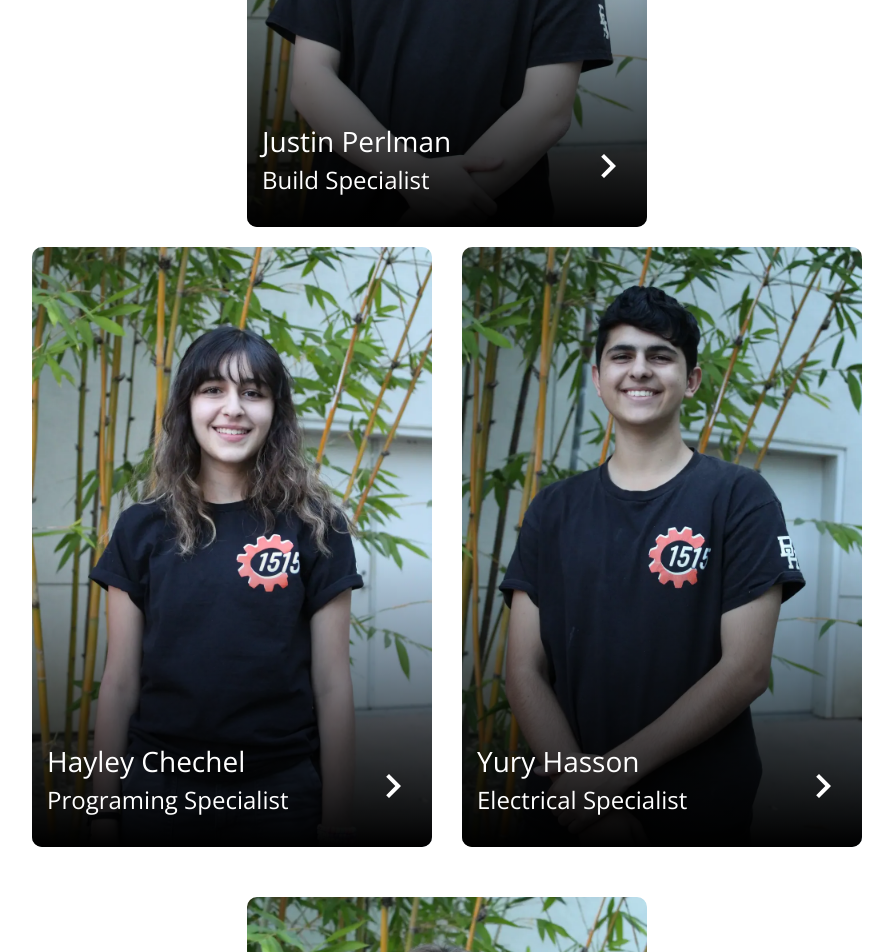
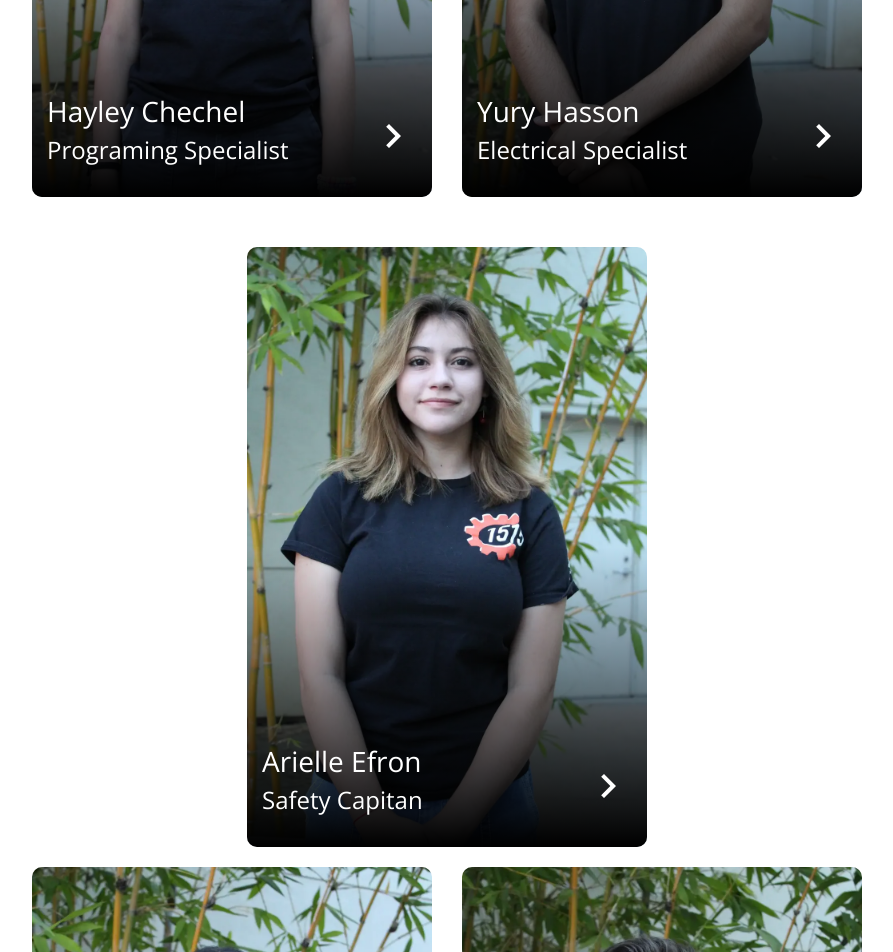
Before and after one commit to scoooozy/vite-team1515, a React (Vite) app: page /Leaders in a window 1280 px wide. Shown: the part 2000-2952 px from the top of the page, without its empty margins (193-1086 px from the left). Built offline with nearby package versions, Linux system fonts and the light colour scheme.

Commit message:
i love robotics(when code work )

```diff
--- a/src/components/LeadersPage/LeadersPage.jsx
+++ b/src/components/LeadersPage/LeadersPage.jsx
@@ -11,11 +11,10 @@ import hay from "./assets/hay.webp";
 import jus from "./assets/jus.webp";
 import kay from "./assets/kay.webp";
 import ode from "./assets/ode.webp";
-import rac from "./assets/rac.webp"
+import rac from "./assets/rac.webp";
 import ari from "./assets/ari.webp";
 import mat from "./assets/mat.webp";
 import yur from "./assets/yur.webp";
-
 
 import Castle from "./assets/castle.webp";
 import LeadersBG from "./leadership.webp";
@@ -30,10 +29,7 @@ const LeadersPage = (props) => {
     <div>
       <NavPage />
       <Header wText="OUR " oText="LEADERS" min="800" bg={LeadersBG}>
-        <button
-          className="scroll-btn"
-          onClick={handleScroll}
-        >
+        <button className="scroll-btn" onClick={handleScroll}>
           Scroll Down
         </button>
       </Header>
@@ -51,12 +47,6 @@ const LeadersPage = (props) => {
             name="Kaylen Wi"
             position="Co-President"
             description="This is my fourth year on the team. As electrical specialist, I wire the robot to ensure Build can run the different components they built with the code Programers wrote. Electrical piqued my interest freshman year and since then I worked very hard to increase my knowledge. Mortorq has given me many opportunities from learning how to use power tools to developing my engineering and leadership skills. I have met so many amazing people through this program and hope to encourage more girls to join FIRST."
-          />{" "}
-          <PersonCard
-            bg={jus}
-            name="Justin Perlman"
-            position="Build Specialist"
-            description="This is my 4th year at Mortorq and taking part in FRC! For the past few years, I’ve been the team’s driver. This year I’m the Build Specialist! It's my duty to teach engineering to our new members, make sure our robot is designed and built with high quality, and keep our build subgroups operating cohesively together! I absolutely love being a part of this team. Everybody has such a positive, inclusive attitude and I couldn't feel more at home. I can't wait to see what we create next! Go Mortorq!"
           />{" "}
         </Row>
         <Row>
@@ -86,7 +76,13 @@ const LeadersPage = (props) => {
             name="Rachel Cohen"
             position="CAD Specialist"
             description="This is my third year with Team 1515. As CAD Specialist, I teach students about Computer Aided Design (CAD) and help them develop their skillson the Solidworks program. Thanks to the Robotics Program, I have developed skills in engineering, machinery, design, and leadership. I hope to continue teaching and encouraging more females, as well as many of those in the Arts departments, to join Robotics."
-          />
+          />{" "}
+          <PersonCard
+            bg={jus}
+            name="Justin Perlman"
+            position="Build Specialist"
+            description="This is my 4th year at Mortorq and taking part in FRC! For the past few years, I’ve been the team’s driver. This year I’m the Build Specialist! It's my duty to teach engineering to our new members, make sure our robot is designed and built with high quality, and keep our build subgroups operating cohesively together! I absolutely love being a part of this team. Everybody has such a positive, inclusive attitude and I couldn't feel more at home. I can't wait to see what we create next! Go Mortorq!"
+          />{" "}
           <PersonCard
             bg={Castle}
             name="John R. Castle II"
@@ -95,7 +91,7 @@ const LeadersPage = (props) => {
           />{" "}
         </Row>
       </Container>
-      <Footer/>
+      <Footer />
     </div>
   );
 };
```
